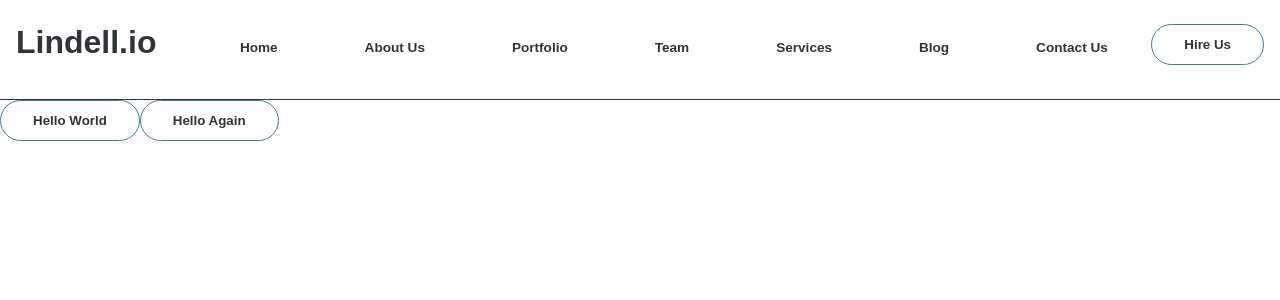
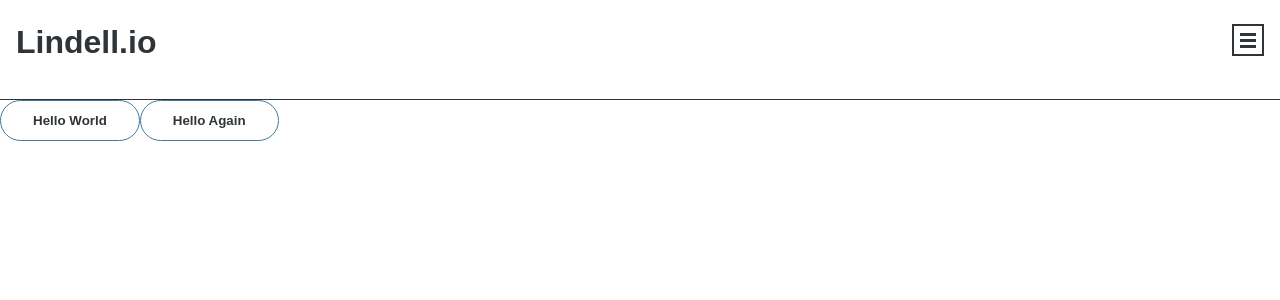
Before and after one commit to lindellcarternyc/monu-template, a React (Create React App) app: page / in a window 1280 px wide. Shown: the top 300 px of the page. Built offline with nearby package versions, Linux system fonts and the light colour scheme.

Commit message:
created navbar button and updated navbar

```diff
--- a/src/components/navbar/Navbar.tsx
+++ b/src/components/navbar/Navbar.tsx
@@ -1,45 +1,54 @@
 import * as React from 'react'
 
 import { NavbarBrand } from './NavbarBrand'
-import { ActionButton } from '../button/ActionButton'
-import { NavbarList } from './NavbarList'
+import { DesktopNavigation } from './DesktopNavigation'
+import { NavbarMenuButton } from './NavbarMenuButton'
 import { Colors } from '../constants'
-export const Navbar = (): JSX.Element => {
+
+const items = [
+  {title: 'Home'},
+  {title: 'About Us'},
+  {title: 'Portfolio'},
+  {title: 'Team'},
+  {title: 'Services'},
+  {
+    title: 'Blog',
+    options: [
+      'Blog1',
+      'Blog2',
+      'Blog3',
+      'Blog-detail'
+    ]
+  },
+  {title: 'Contact Us'}
+]
+
+interface NavbarProps {
+  screenSize: 'mobile' | 'desktop'
+  fixed?: boolean
+  menuActive?: boolean
+  toggleMenu?: () => void
+}
+export const Navbar = (props: NavbarProps): JSX.Element => {
+  const content = props.screenSize === 'desktop'
+    ? <DesktopNavigation items={items}/>
+    : <NavbarMenuButton active={props.menuActive} onClick={props.toggleMenu}/>
   return (
     <div
       style={{
-        position: 'relative',
+        position: props.fixed ? 'fixed' : 'relative',
         width: '100%',
         height: '100px',
         padding: '1.5rem 1rem',
         display: 'flex',
         justifyContent: 'space-between',
-        borderBottom: `1px solid ${Colors.DarkGrey}`
+        borderBottom: `1px solid ${Colors.DarkGrey}`,
+        background: 'transparent',
+        zIndex: 5
       }}
     >
       <NavbarBrand brandName="Lindell.io"/>
-      <NavbarList
-        items={[
-          {title: 'Home'},
-          {title: 'About Us'},
-          {title: 'Portfolio'},
-          {title: 'Team'},
-          {title: 'Services'},
-          {
-            title: 'Blog',
-            options: [
-              'Blog1',
-              'Blog2',
-              'Blog3',
-              'Blog-detail'
-            ]
-          },
-          {title: 'Contact Us'}
-        ]}
-      />
-      <div>
-        <ActionButton text="Hire Us" />
-      </div>
+      {content}
     </div>
   )
 }
--- a/src/components/navbar/NavbarList.tsx
+++ b/src/components/navbar/NavbarList.tsx
@@ -2,7 +2,10 @@ import * as React from 'react'
 
 import { NavbarListItem, NavbarListItemProps } from './NavbarListItem'
 
-export const NavbarList = (props: { items: NavbarListItemProps[] }): JSX.Element => {
+export interface NavbarListProps {
+  items: NavbarListItemProps[]
+}
+export const NavbarList = (props: NavbarListProps): JSX.Element => {
   return (
     <ul
       style={{
--- /dev/null
+++ b/src/components/navbar/NavbarMenuButton.tsx
@@ -0,0 +1,37 @@
+import * as React from 'react'
+
+import { Colors } from '../constants'
+
+const NavbarMebuBars = (): JSX.Element => {
+  const BarStyles = {
+    display: 'block',
+    backgroundColor: Colors.DarkGrey,
+    width: '100%',
+    height: '3px',
+  }
+  return (
+    <>
+      <span style={BarStyles}/>
+      <span style={{ ...BarStyles, marginTop: '3px', marginBottom: '3px' }}/>
+      <span style={BarStyles}/>
+    </>
+  )
+}
+
+export const NavbarMenuButton = (props: { active?: boolean, onClick?: () => void }): JSX.Element => {
+  return (
+    <button
+      style={{
+        border: `2px solid ${Colors.DarkGrey}`,
+        width: '2rem', height: '2rem',
+        background: 'transparent'
+      }}
+      onClick={props.onClick}
+    >
+      {props.active === true
+        ? 'X'
+        : <NavbarMebuBars />
+      }
+    </button>
+  )
+}
```
